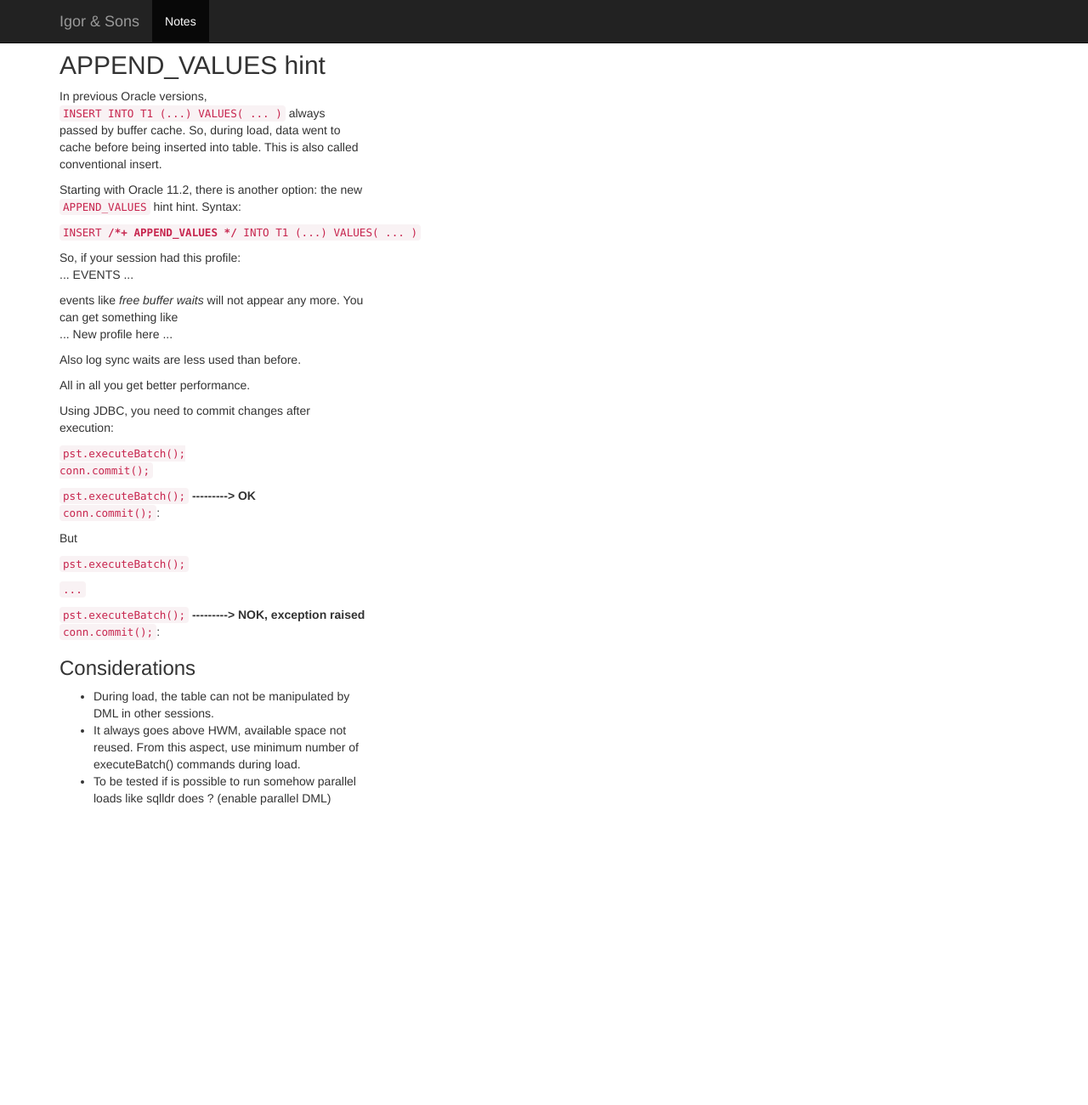
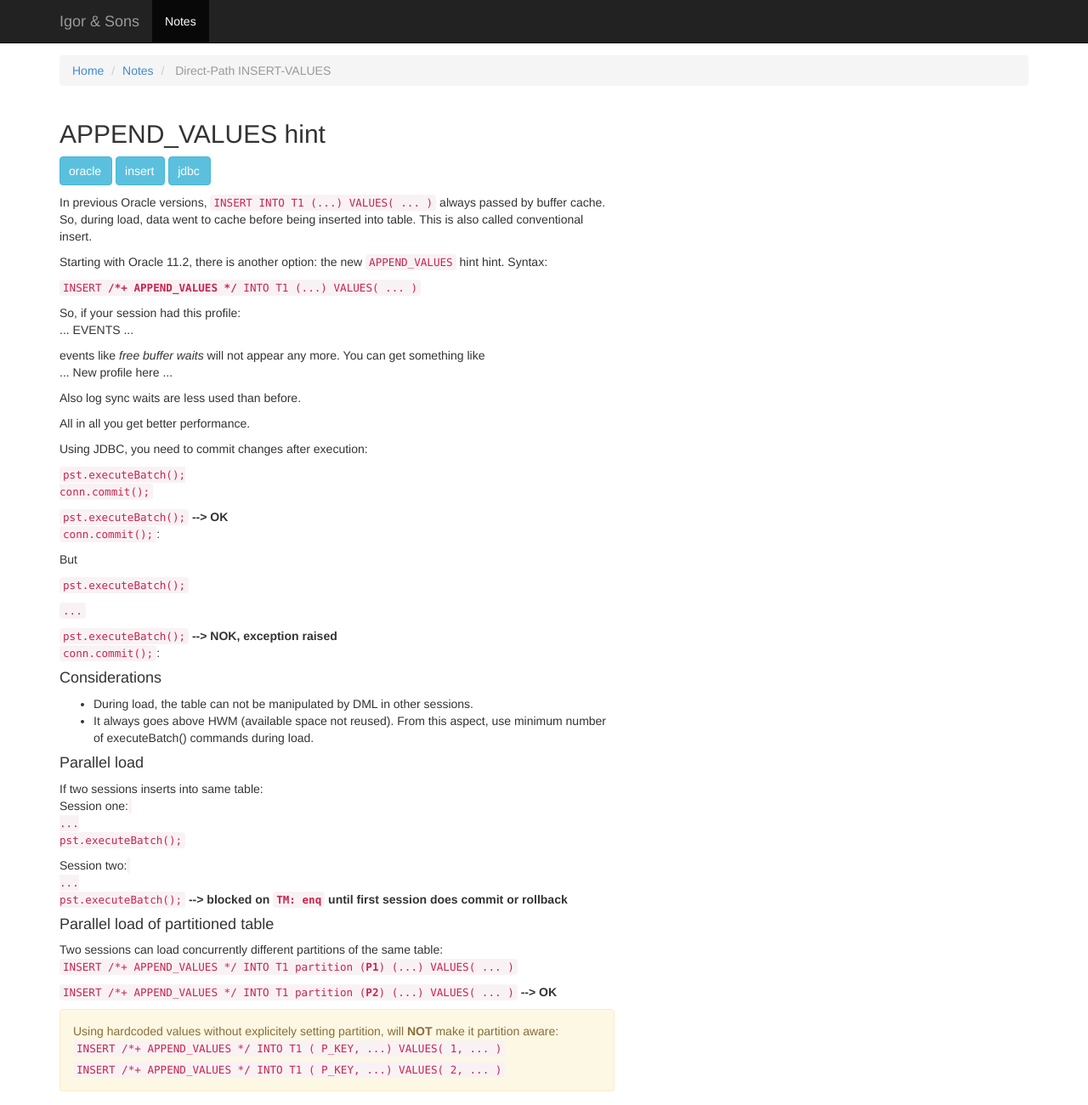
Before and after one commit to iracic/iracic.github.com, a plain HTML site: page index.html in a window 1280 px wide. Shown: the whole page at 85% size. Before the commit the page ends 1059 px from the top, so only its background shows below. Drawn offline with Linux system fonts and the light colour scheme.

Commit message:
parallel, partitioned load

```diff
--- a/index.html
+++ b/index.html
@@ -50,13 +50,33 @@
       </div>
     </div>
 
-
-  <div class="container " style=" padding-bottom: 100px"  >
+  <div class="container " style=" "  >
 
       <!-- 1st row -->
+      <div class="row" style="padding-top:25px;">
+        <div class="col-lg-12">
+        <ol class="breadcrumb">
+                <li><a href="#">Home</a></li> </a></li>
+                <li><a href="#">Notes</a></li> </a></li>
+                <li class="active"> Direct-Path INSERT-VALUES </li> </ol>
+        </div>
+      </div>
+      <!-- 1st row -->
       <div class="row">
-        <div class="col-lg-4">
+        <div class="col-lg-7">
           <h2>APPEND_VALUES hint</h2>
+          <p>
+          <button style="padding-left:10px" class="btn btn-info">
+            <span class=""> oracle </span>
+          </button>
+
+          <button style="padding-left:10px" class="btn btn-info">
+            <span class=""> insert </span>
+          </button>
+
+          <button style="padding-left:10px" class="btn btn-info">
+            <span class=""> jdbc </span>
+          </button>
           <p>
 
           In previous Oracle versions, <code>INSERT INTO T1 (...) VALUES( ... )</code> always passed by buffer cache. So, during load, data went to cache before being inserted into table. This is also called conventional insert.
@@ -71,22 +91,44 @@
           <p>Using JDBC, you need to commit changes after execution: </p>
           <p><code> pst.executeBatch();<br> conn.commit();</code></p>
 
-          <p><code> pst.executeBatch();</code> <strong>---------> OK</strong><br>
+          <p><code> pst.executeBatch();</code> <strong>--> OK</strong><br>
           <code>conn.commit();</code>: </p>
 
           <p>But </p>
           <p><code> pst.executeBatch();</code>
           <p><code> ... </code>
 
-          <p><code> pst.executeBatch();</code> <strong>---------> NOK, exception raised</strong><br>
+          <p><code> pst.executeBatch();</code> <strong>--> NOK, exception raised</strong><br>
           <code>conn.commit();</code>: </p>
 
-          <h3> Considerations </h3>
+          <h4> Considerations </h4>
+          <p>
             <ul>
               <li>During load, the table can not be manipulated by DML in other sessions.</li>
-              <li>It always goes above HWM, available space not reused. From this aspect, use minimum number of executeBatch() commands during load. </li>
-              <li> To be tested if is possible to run somehow parallel loads like sqlldr does ? (enable parallel DML)</li>
+              <li>It always goes above HWM (available space not reused). From this aspect, use minimum number of executeBatch() commands during load. </li>
+            </ul>
           </p>
+
+          <h4> Parallel load </h4>
+          If two sessions inserts into same table:
+          <p>Session one: <code> <br> ... <br> pst.executeBatch();</code> </p>
+          <p>Session two: <code> <br> ... <br> pst.executeBatch();</code> <strong> --> blocked on <code>TM: enq</code> until first session does commit or rollback </strong><br>
+          </p>
+
+          <h4> Parallel load of partitioned table </h4>
+          Two sessions can load concurrently different partitions of the same table:
+          <p> <code>INSERT /*+ APPEND_VALUES */ INTO T1 partition (<strong>P1</strong>) (...) VALUES( ... )</code>  </p>
+          <p> <code>INSERT /*+ APPEND_VALUES */ INTO T1 partition (<strong>P2</strong>)  (...)  VALUES( ... )</code> <strong> --> OK </strong>  </p>
+          </p>
+
+          <div class="alert alert-warning">
+            Using hardcoded values without explicitely setting partition, will <strong>NOT</strong> make it partition aware:
+          <p> <code>INSERT /*+ APPEND_VALUES */ INTO T1 ( P_KEY, ...) VALUES( 1, ... )</code>  </p>
+          <p> <code>INSERT /*+ APPEND_VALUES */ INTO T1 ( P_KEY, ...) VALUES( 2, ... )</code>  </p> <strong NOK, still table level lock</strong>
+          </div>
+
+          </p>
+
 
           <!-- <p><a class="btn btn-default" href="#" role="button">View details &raquo;</a></p> -->
         </div><!-- /.col-lg-4 -->
```
